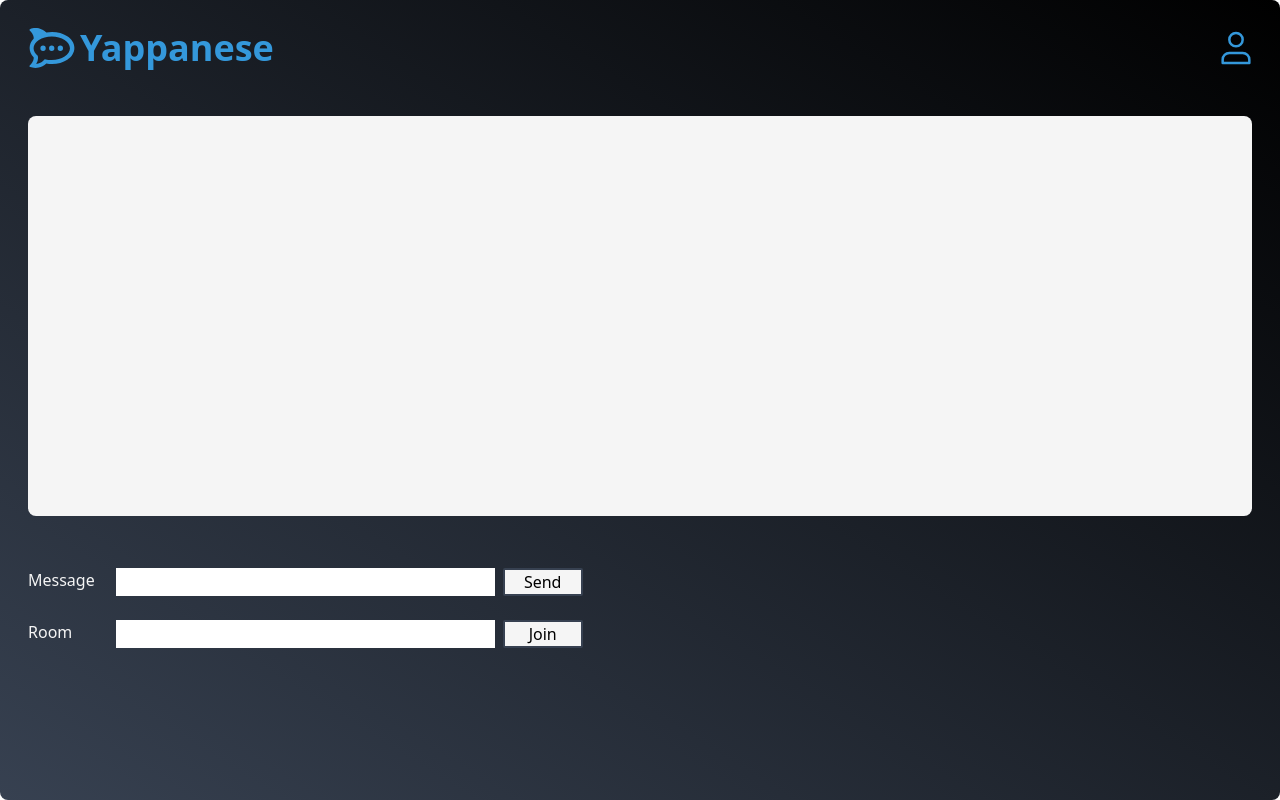
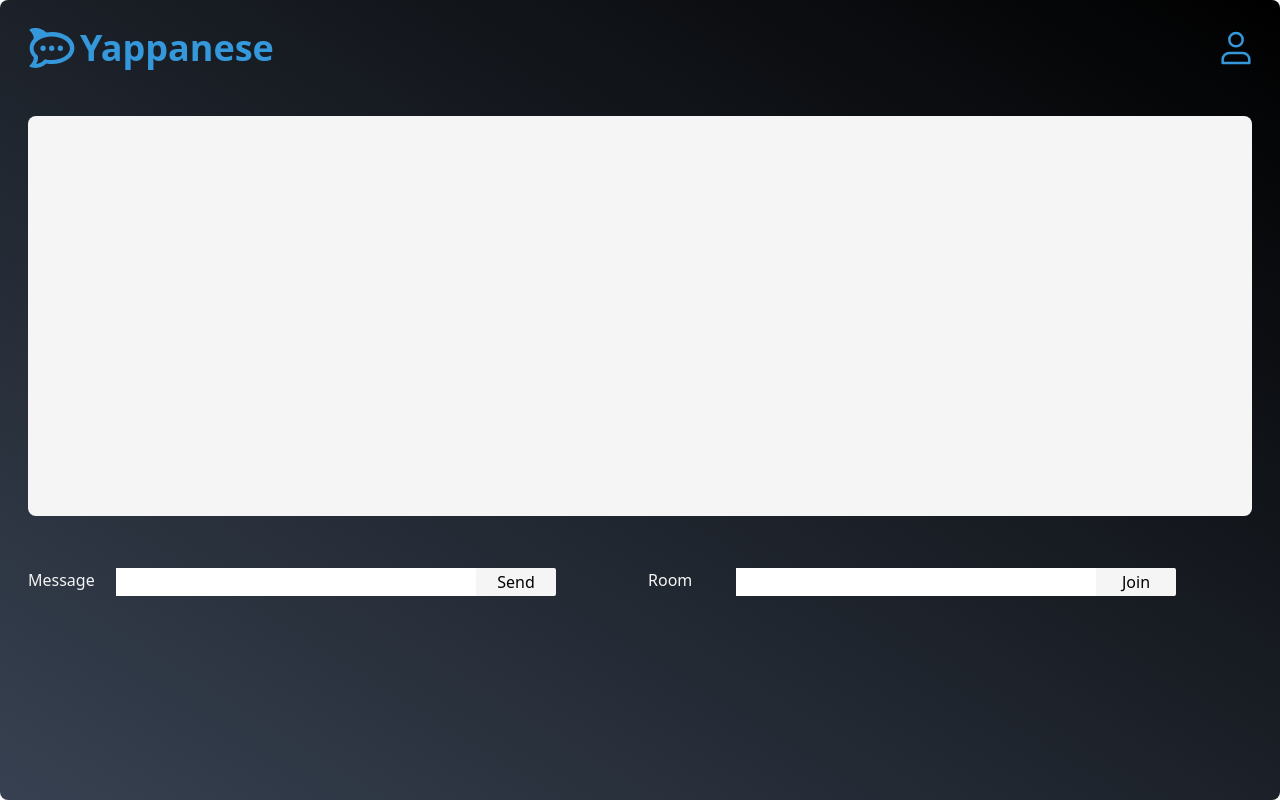
Before and after one commit to Gihozo23/real-time-chat-app-frontend, a React (Vite) app: page / in a window 1280 px wide. Built offline with nearby package versions, Linux system fonts and the light colour scheme.

Commit message:
refactor: update the display of the input fields

```diff
--- a/src/components/Header.tsx
+++ b/src/components/Header.tsx
@@ -10,11 +10,10 @@ export default function Header() {
         <Profile className="text-link h-6 w-6 md:h-10 md:w-12" />
       </header>
       <div className="bg-background mx-2 h-[50vh] pt-2 relative top-0 rounded-lg z-100 flex-col justify-around mb-10"></div>
-      <div className="mx-2 w-full">
+      <div className="mx-2 w-full flex justify-between">
         <InputComponent labelName="Message" action="Send" />
         <InputComponent labelName="Room" action="Join" />
       </div>
-
     </>
   );
 }
--- a/src/components/InputComponent.tsx
+++ b/src/components/InputComponent.tsx
@@ -2,12 +2,19 @@ import React from "react";
 
 export default function InputComponent({ labelName, action }) {
   return (
-    <form className="grid grid-rows-1 grid-cols-3 py-3 gap-2 inset-0 col-start-1 text-background">
-      <label className="col-spa w-20 h-7 col-end-1" htmlFor={labelName}>
+    <form className="grid grid-rows-1 grid-cols-3 py-3 gap-2 col-start-1 w-auto">
+      <label
+        className="col-spa w-20 h-7 col-end-1 text-background"
+        htmlFor={labelName}
+      >
         {labelName}
       </label>
-      <input className="border-gray-500" id={labelName} type="text" />
-      <button className="rounded-sm border-2 border-gray-700 px-3 w-20 h-7 hover:border-link hover:bg-link bg-background text-black">
+      <input
+        className="border-gray-500 text-black w-[50vh] hover:outline-link focus:bg-transparent focus:text-background"
+        id={labelName}
+        type="text"
+      />
+      <button className="rounded-sm border-2 col-start-3 border-background px-3 w-20 h-7 hover:border-link hover:bg-link bg-background text-black">
         {action}
       </button>
     </form>
```
